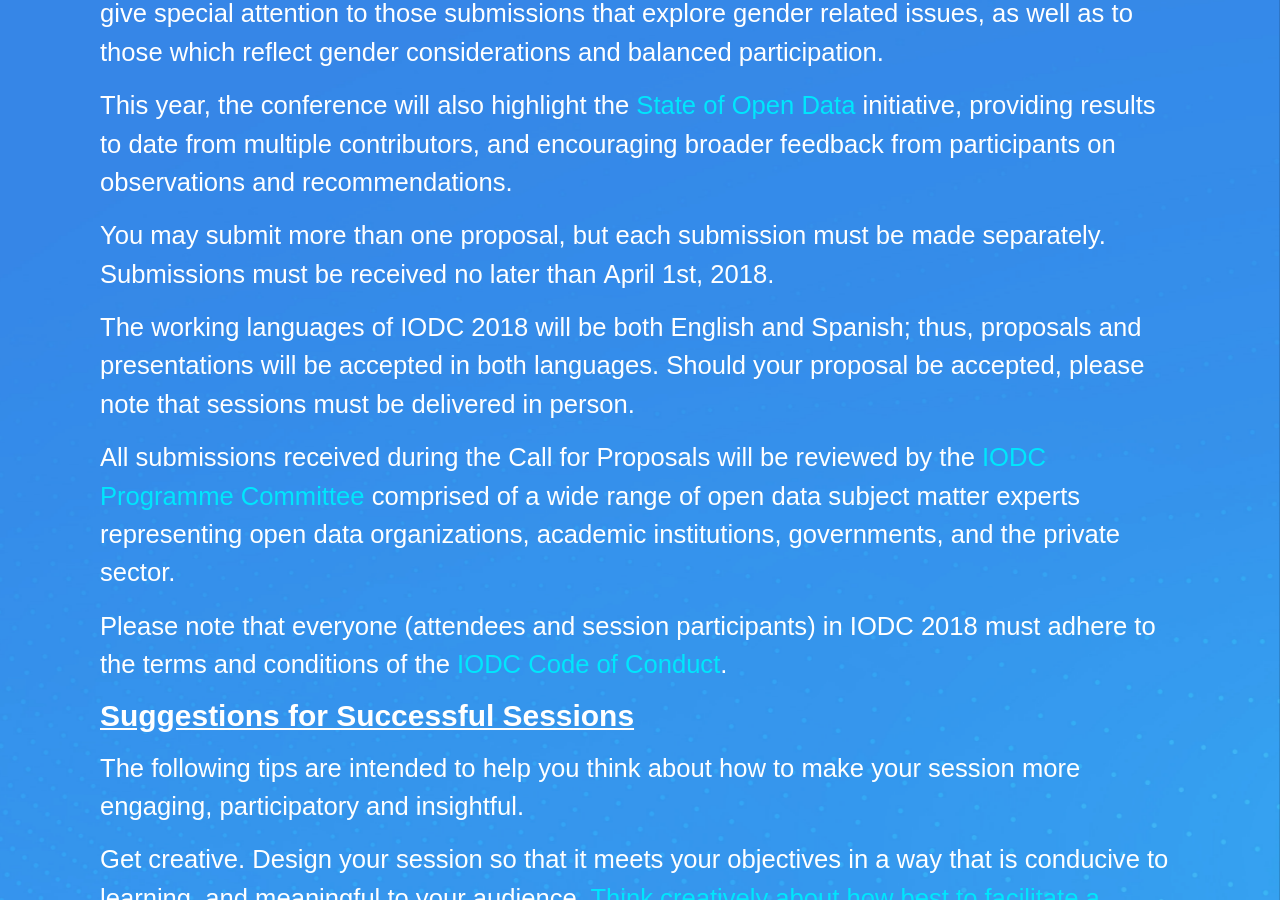
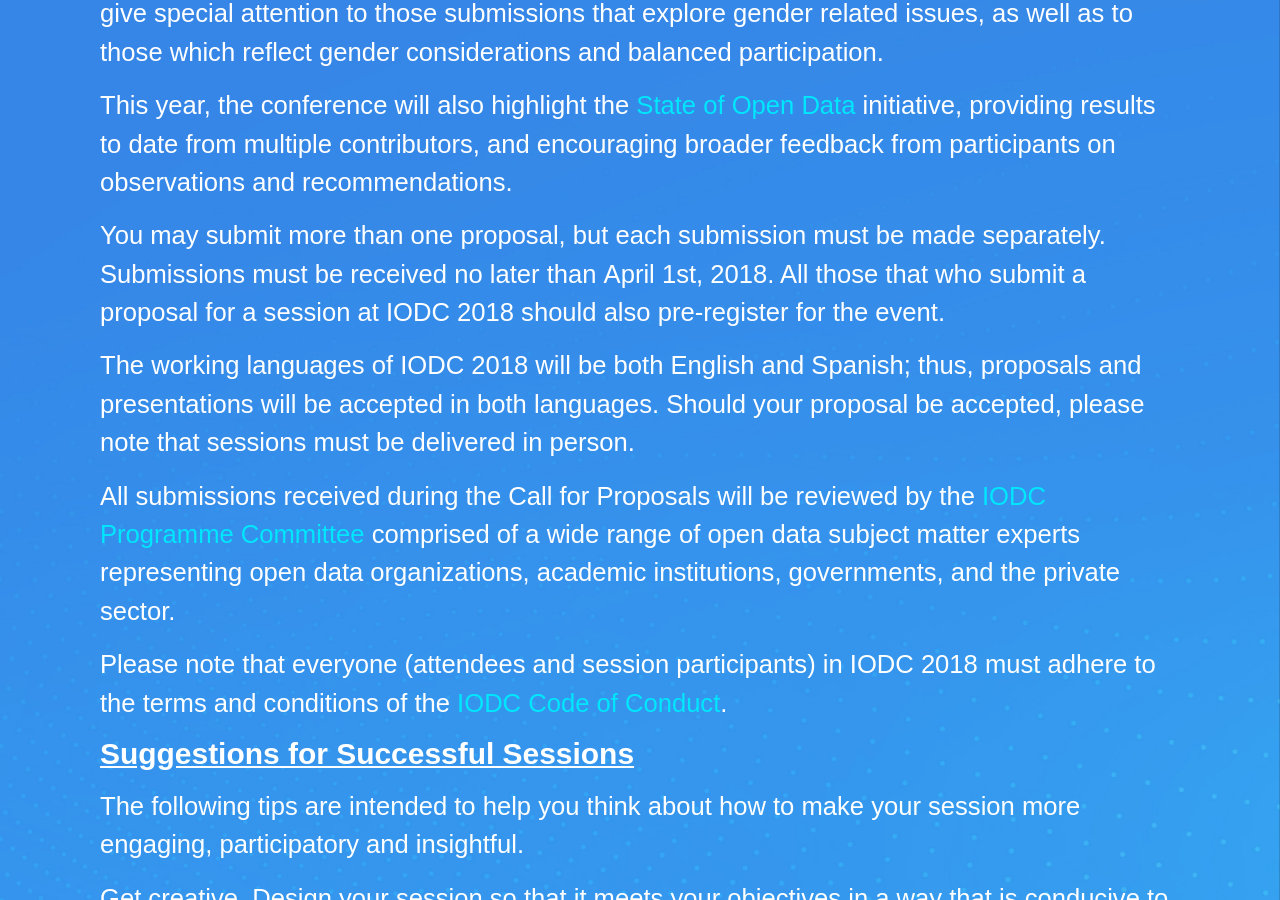
Before and after one commit to ccmdesign-archives/iodc18, a Jekyll site: the page built from source/call-for-proposals.html, in a window 1280 px wide and 900 px high, scrolled down 3383 px. Built offline with Jekyll 4.4.1, drawn with Linux system fonts in a browser that asks for light colours; some web fonts are replaced.

Commit message:
Add sentences to call for proposals en and es

```diff
--- a/source/call-for-proposals.html
+++ b/source/call-for-proposals.html
@@ -71,7 +71,7 @@
     <p>A strong preference will be given to proposals that identify a particular problem or challenge then seek to explore or solve it through interactive sessions, or that provide an opportunity for presenters and participants to explore issues and innovative approaches together.</p>
     <p>In addition, IODC 2018 will spotlight gender issues as they relate to open data - both in terms of gender equity with regard to participation, practices, and processes toward attaining gender equality as an end goal, as well as the accessibility and use of gender related data. <strong>We will give special attention to those submissions that explore gender related issues, as well as to those which reflect gender considerations and balanced participation.</strong></p>
     <p>This year, the conference will also highlight the <a href="http://www.stateofopendata.od4d.net/">State of Open Data</a> initiative, providing results to date from multiple contributors, and encouraging broader feedback from participants on observations and recommendations.</p>
-    <p>You may submit more than one proposal, but each submission must be made separately. Submissions must be received no later than <strong>April 1st, 2018.</strong></p>
+    <p>You may submit more than one proposal, but each submission must be made separately. Submissions must be received no later than <strong>April 1st, 2018.</strong> All those that who submit a proposal for a session at IODC 2018 should also pre-register for the event.</p>
     <p>The working languages of IODC 2018 will be both <strong>English and Spanish</strong>; thus, proposals and presentations will be accepted in both languages. Should your proposal be accepted, please note that sessions must be delivered in person.</p>
     <p>All submissions received during the Call for Proposals will be reviewed by the <a href="/committee.html">IODC Programme Committee</a> comprised of a wide range of open data subject matter experts representing open data organizations, academic institutions, governments, and the private sector.</p>
     <p>Please note that everyone (attendees and session participants) in IODC 2018 must adhere to the terms and conditions of the <a href="/code-of-conduct.html">IODC Code of Conduct</a>.</p>
--- a/source/call-for-proposals_es.html
+++ b/source/call-for-proposals_es.html
@@ -71,7 +71,7 @@
     <p>Se tendrá una fuerte preferencia por aquellas propuestas que identifiquen claramente un problema o desafío en particular, y que busquen abordarlo a través de sesiones que proporcionen una oportunidad para que tanto presentadores como participantes exploren juntos los enfoques y aproximaciones innovadoras.</p>
     <p>Además, IODC 2018 destacará las cuestiones de género relacionadas con la apertura de datos, tanto en términos de equidad de género con respecto a la participación, las prácticas y los procesos para alcanzar la igualdad de género como objetivo final, así como en lo relativo al acceso y uso de datos relativos a cuestiones de género. <strong>Para ello se prestará atención especial a aquellas presentaciones que exploren cuestiones relacionadas con el género, así como a aquellas que reflejan consideraciones de género y una participación equilibrada.</strong></p>
     <p>Este año, la Conferencia también dará especial importancia a la iniciativa <a href="http://www.stateofopendata.od4d.net/">State of Open Data</a>, proporcionando los resultados obtenidos a partir de un gran número de contribuciones, y fomentando el feedback de los participantes respecto a sus observaciones y recomendaciones.</p>
-    <p>Todos los participantes están invitados a enviar más de una propuesta, pero cada presentación debe hacerse por separado. Las propuestas serán recibidas hasta el <strong>1 de abril de 2018.</strong></p>
+    <p>Todos los participantes están invitados a enviar más de una propuesta, pero cada presentación debe hacerse por separado. Las propuestas serán recibidas hasta el <strong>1 de abril de 2018.</strong> Todos aquellos que presenten una propuesta para IODC 2018 también deberán preinscribirse al evento.</p>
     <p>Los idiomas de trabajo de IODC 2018 serán tanto el <strong>Inglés como el Español</strong>, y por lo tanto, las propuestas y presentaciones serán aceptadas en ambos idiomas. Si la propuesta es aceptada, es necesario tener en cuenta que las sesiones son presenciales.</p>
     <p>Todas las presentaciones recibidas durante la Convocatoria de Propuestas serán revisadas por el <a href="/committee.html">Comité de Programa</a>, compuesto por una amplia variedad de expertos que representan o forman parte de organizaciones de la sociedad civil, instituciones académicas, gobiernos y sector privado vinculados a los datos abiertos.</p>
     <p>Tenga en cuenta que todos los asistentes y participantes de las sesiones de IODC 2018 deben cumplir con los términos y condiciones del <a href="/code-of-conduct.html"></a>Código de Conducta de IODC</a>.</p>
```
